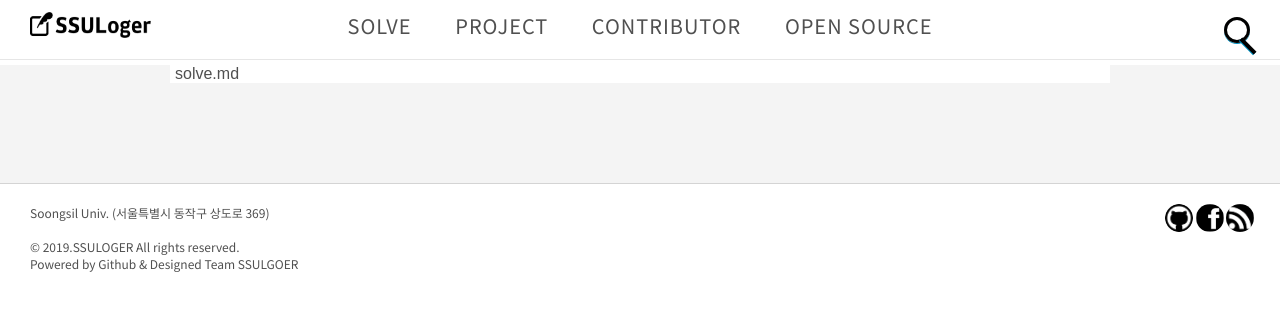
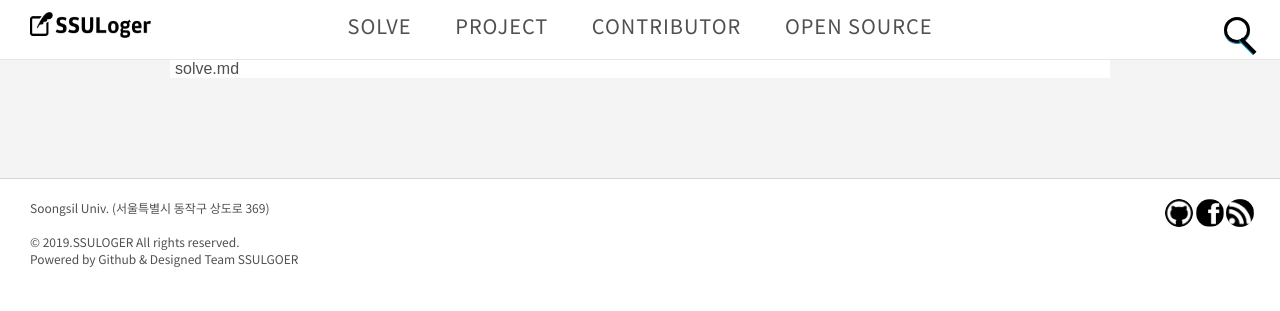
Before and after one commit to qdwns9704/SSULoger, a Jekyll site: the page built from solve.md, in a window 1280 px wide. Shown: the top 311 px of the page. Built offline with Jekyll 4.4.1, drawn with Linux system fonts in a browser that asks for light colours.

Commit message:
Remove header margin

```diff
--- a/assets/css/screen.css
+++ b/assets/css/screen.css
@@ -146,7 +146,6 @@ h1 a, h2 a, h3 a, h4 a, h5 a, h6 a {
 #header {
   margin: 0;
   padding: 0;
-  margin-bottom: 5px;
   border-bottom: 1px solid #e6e6e6;
   background-color: #fff;
 }
```
